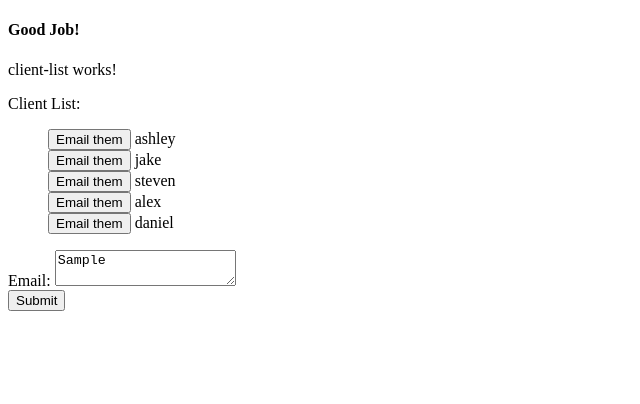
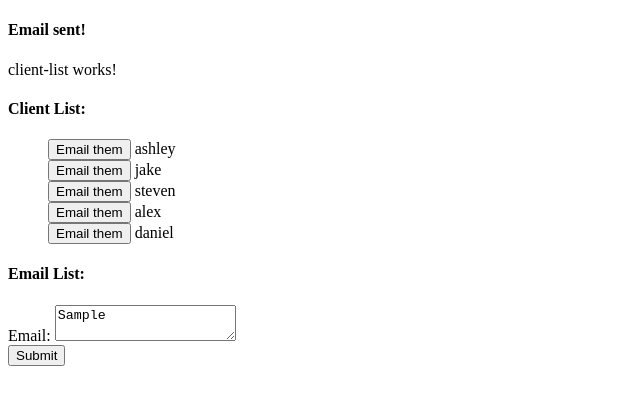
Before and after one commit to thedanielenrico/emailCamp, an Angular app in the folder client/: page / in a window 1280 px wide. Both pictures are taken after typing "Sample" into the empty fields and a click on the button "Submit". Shown: the top 404 px of the page, without its empty margins (0-640 px from the left). Built offline with nearby package versions, Linux system fonts and the light colour scheme.

Commit message:
create email list functionality

```diff
--- a/client/src/app/client-list/client-list.component.html
+++ b/client/src/app/client-list/client-list.component.html
@@ -1,16 +1,28 @@
 <p>client-list works!</p>
-<label>
+<h4>
     Client List:
-</label>
+</h4>
 
 <div class="clientList">
     <ul>
         <li *ngFor="let client of clientList">
-            <button id={{client.name}} (click)="onSelect(client.name)">Email them</button>
-            {{ client.name }}
+            <div *ngIf="!client.selected">
+                <button id={{client.name}} (click)="onSelect(client.name)">Email them</button>
+                {{ client.name }}
+            </div>
         </li>
     </ul>
 </div>
 <div class="emailList">
-
+    <h4>
+        Email List:
+    </h4>
+    <ul>
+        <li *ngFor="let client of clientList">
+            <div *ngIf="client.selected">
+                <button id={{client.name}} (click)="onRemove(client.name)">Remove</button>
+                {{ client.name }}
+            </div>
+        </li>
+    </ul>
 </div>
--- a/client/src/app/client-list/client-list.component.ts
+++ b/client/src/app/client-list/client-list.component.ts
@@ -33,10 +33,14 @@ export class ClientListComponent implements OnInit {
 
   constructor() { }
 
+
   onSelect(name) {
-    console.log(name)
-    const result = this.clientList.filter(person => person.name == name)
-    console.log(result)
+    this.clientList.filter(person => person.name == name ? person.selected = true : person )
+  }
+
+
+  onRemove(name){
+    this.clientList.filter(person => person.name == name ? person.selected = false : person )
   }
 
   ngOnInit() {
--- a/client/src/app/email-form/email-form.component.html
+++ b/client/src/app/email-form/email-form.component.html
@@ -1,5 +1,5 @@
 <form [formGroup]="emailForm" (ngSubmit)="onSubmit()">
-    <h4 *ngIf="success">Good Job!</h4>
+    <h4 *ngIf="success">Email sent!</h4>
     <app-client-list></app-client-list>
     <label>
         Email:
--- a/client/src/app/email-form/email-form.component.ts
+++ b/client/src/app/email-form/email-form.component.ts
@@ -14,7 +14,7 @@ export class EmailFormComponent implements OnInit {
   success = false;
   submitted = false;
 
-  // clients = ['ashley', 'jake', 'steven', 'alex', 'daniel'];
+
 
   constructor(private formBuilder: FormBuilder) {
     this.emailForm = this.formBuilder.group({
```
